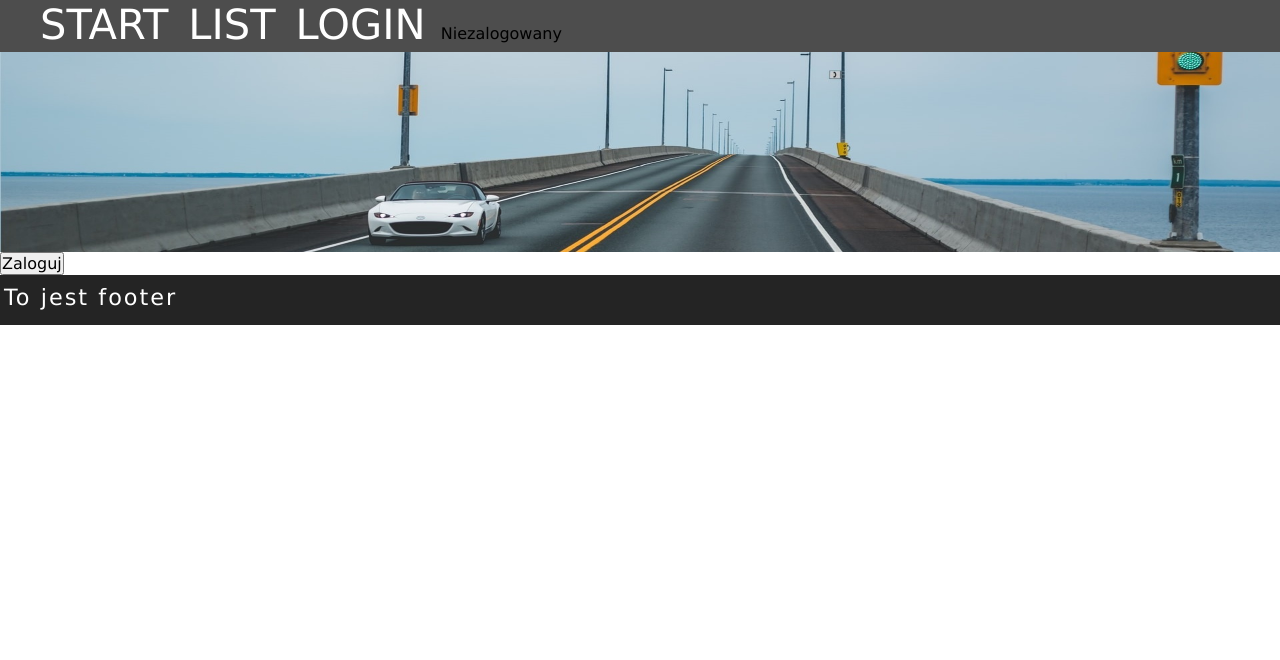
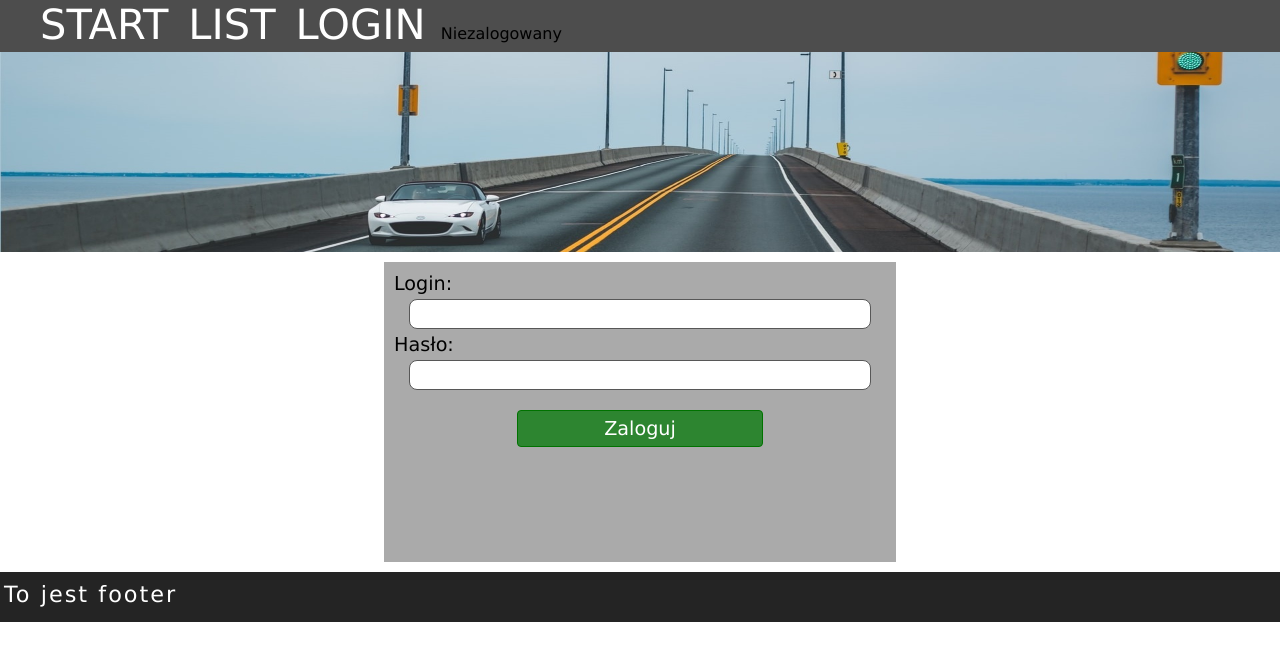
Before and after one commit to KSiga/Cars-CRUD-project, a React (Create React App) app in the folder frontend/: page /login in a window 1280 px wide. Shown: the top 660 px of the page. Built offline with nearby package versions, Linux system fonts and the light colour scheme.

Commit message:
add login system css and login inputs

```diff
--- a/frontend/src/components/adminPageComponents/LoggedAdmin.js
+++ b/frontend/src/components/adminPageComponents/LoggedAdmin.js
@@ -1,6 +1,4 @@
-import React from 'react';
-import { Component } from 'react';
-import { Route, Routes } from 'react-router-dom';
+import React, { useState } from 'react';
 import { Navigate } from 'react-router-dom';
 import { useContext } from "react";
 import { UserContext } from '../../store/UserContext';
@@ -16,8 +14,9 @@ const LoggedAdmin = props => {
         loginStatus = <Navigate to='/login' />;
     }
     return (
-        <div>
-            <button onClick={() => logOut()}>Wyloguj</button>
+        <div className='loggedAdmin'>
+            <h1>Panel admina: </h1>
+            <button className='loggedAdminButton' onClick={() => logOut()}>Wyloguj</button>
             {loginStatus}
         </div>
     )
--- a/frontend/src/pages/ListPage.js
+++ b/frontend/src/pages/ListPage.js
@@ -14,6 +14,8 @@ import '../style/listPage/addCar.css';
 import '../style/listPage/sortCar.css';
 import '../style/listPage/moreInfoCar.css';
 import '../style/listPage/searchCar.css';
+import '../style/listPage/loginPage.css';
+import '../style/listPage/loggedAdmin.css';
 
 const customStyles = { // style dla Modala
     content: {
--- a/frontend/src/pages/LoginPage.js
+++ b/frontend/src/pages/LoginPage.js
@@ -5,19 +5,48 @@ import { UserContext } from '../store/UserContext';
 
 
 const LoginPage = props => {
+    let userLogin = {
+        login: 'log',
+        password: 'pass',
+    }
+    const [login, setLogin] = useState('');
+    const [password, setPassword] = useState('');
     const { user, setUser } = useContext(UserContext);
-    const signIn = () => {
-        setUser(prev => !prev);
-    }
 
     let loginStatus = null;
     if (user === true) {
         loginStatus = <Navigate to='/admin' />;
     }
 
+    const handleSubmit = e => {
+        e.preventDefault();
+        if (login === userLogin.login && password === userLogin.password) {
+            setUser(prev => !prev);
+        } else {
+            setLogin('');
+            setPassword('');
+        }
+    }
+
+    const changeLoginHandler = e => {
+        const value = e.target.value;
+        setLogin(value);
+    }
+
+    const changePasswordHandler = e => {
+        const value = e.target.value;
+        setPassword(value);
+    }
+
     return (
-        <div>
-            <button onClick={() => signIn()}>Zaloguj</button>
+        <div className='loginForm'>
+            <form onSubmit={handleSubmit}>
+                <label>Login:</label>
+                <input type='text' value={login} onChange={changeLoginHandler} />
+                <label>Hasło:</label>
+                <input type='password' value={password} onChange={changePasswordHandler} autoComplete="on" />
+                <input type="submit" value="Zaloguj" />
+            </form>
             {loginStatus}
         </div>
     )
--- /dev/null
+++ b/frontend/src/style/listPage/loggedAdmin.css
@@ -0,0 +1,31 @@
+.loggedAdmin {
+    position: relative;
+    width: 80%;
+    height: 300px;
+    margin: 10px auto;
+    padding: 10px;
+    background-color: rgb(173, 173, 173);
+}
+
+.loggedAdmin h1 {
+    font-size: 2rem;
+    text-align: center;
+}
+
+.loggedAdmin .loggedAdminButton {
+    position: absolute;
+    padding: 4px;
+    width: 30%;
+    font-size: 1.6rem;
+    left: 20px;
+    bottom: 20px;
+    border: 1px solid green;
+    background-color: #2d8530;
+    border-radius: 4px;
+    color: white;
+    cursor: pointer;
+}
+
+.loggedAdmin .loggedAdminButton:hover {
+    background-color: #1d7a20;
+}
--- /dev/null
+++ b/frontend/src/style/listPage/loginPage.css
@@ -0,0 +1,42 @@
+.loginForm {
+    margin: 10px auto;
+    padding: 10px;
+    width: 40%;
+    min-height: 300px;
+    background-color: rgb(170, 170, 170);
+}
+
+.loginForm label {
+    font-size: 1.2rem;
+}
+
+.loginForm input[type='text'],
+input[type='password'] {
+    width: 94%;
+    display: block;
+    margin: 4px auto;
+    line-height: 28px;
+    padding-left: 8px;
+    border-radius: 8px;
+    border: 1px solid rgb(87, 87, 87);
+}
+
+.loginForm input[type='submit'] {
+    display: block;
+    width: 50%;
+    background-color: #2d8530;
+    color: white;
+    padding: 6px 20px;
+    margin: 4px;
+    margin-left: auto;
+    margin-right: auto;
+    font-size: 1.2rem;
+    margin-top: 20px;
+    border: 1px solid rgb(0, 114, 0);
+    border-radius: 4px;
+    cursor: pointer;
+}
+
+.loginForm input[type='submit']:hover {
+    background-color: #1d7a20;
+}
```
